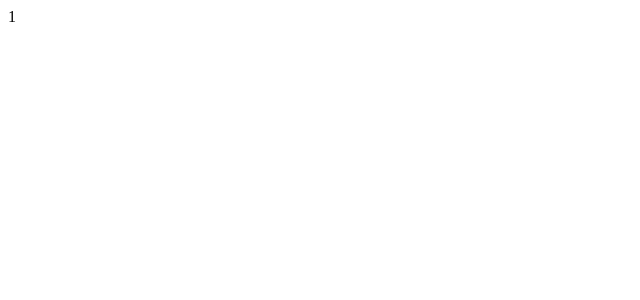
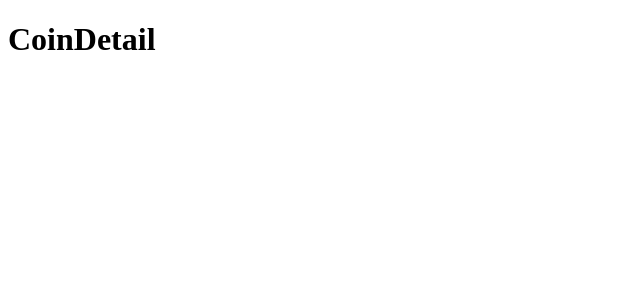
Before and after one commit to KumJungMin/react-pratice-five, a React (Create React App) app in the folder todo/: page /coin/1 in a window 1280 px wide. Shown: the top 300 px of the page, without its empty margins (0-640 px from the left). Built offline with nearby package versions, Linux system fonts and the light colour scheme; the HTML template or start-up script is replaced by a standard one.

Commit message:
chore: 라우터 설정하기

```diff
--- a/todo/src/App.js
+++ b/todo/src/App.js
@@ -1,5 +1,12 @@
+import Router from "./Router";
+
 function App() {
-  return <div className="App">1</div>;
+  // 코인 리스트별로, 닉네임과 내용을 작성하는 댓글 기능 연습
+  return (
+    <div className="App">
+      <Router />
+    </div>
+  );
 }
 
 export default App;
--- /dev/null
+++ b/todo/src/Router.tsx
@@ -0,0 +1,23 @@
+import { BrowserRouter, Route, Switch } from "react-router-dom";
+import CoinList from "./routes/CoinList";
+import CoinDetail from "./routes/CoinDetail";
+
+function Router() {
+  return (
+    <BrowserRouter>
+      <Switch>
+        <Route
+          path="/"
+          exact
+          component={CoinList}
+        />
+        <Route
+          path="/coin/:id"
+          component={CoinDetail}
+        />
+      </Switch>
+    </BrowserRouter>
+  );
+}
+
+export default Router;
--- /dev/null
+++ b/todo/src/routes/CoinDetail.tsx
@@ -0,0 +1,9 @@
+function CoinDetail() {
+  return (
+    <div>
+      <h1>CoinDetail</h1>
+    </div>
+  );
+}
+
+export default CoinDetail;
--- /dev/null
+++ b/todo/src/routes/CoinList.tsx
@@ -0,0 +1,5 @@
+function CoinList() {
+  return <div>CoinList</div>;
+}
+
+export default CoinList;
```
